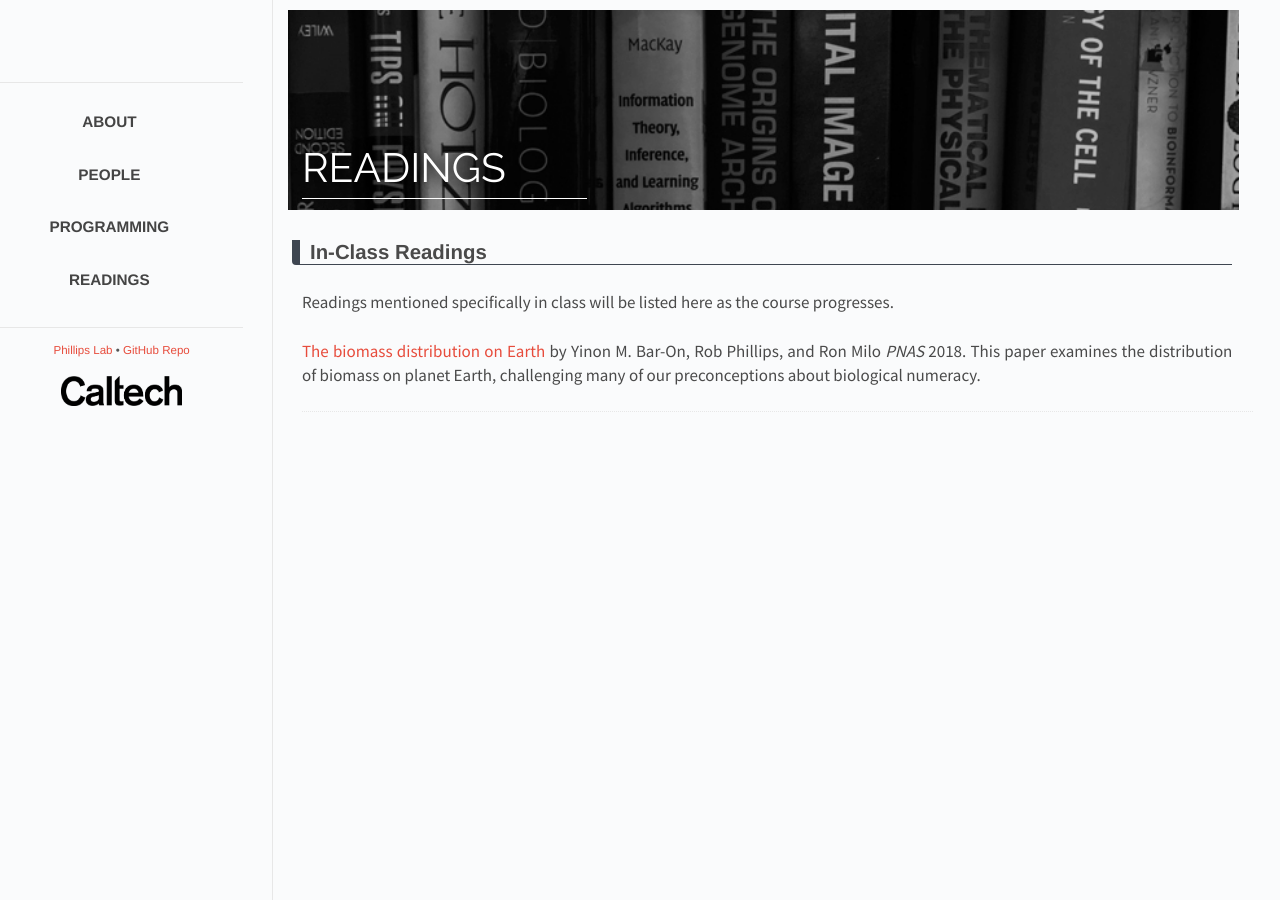
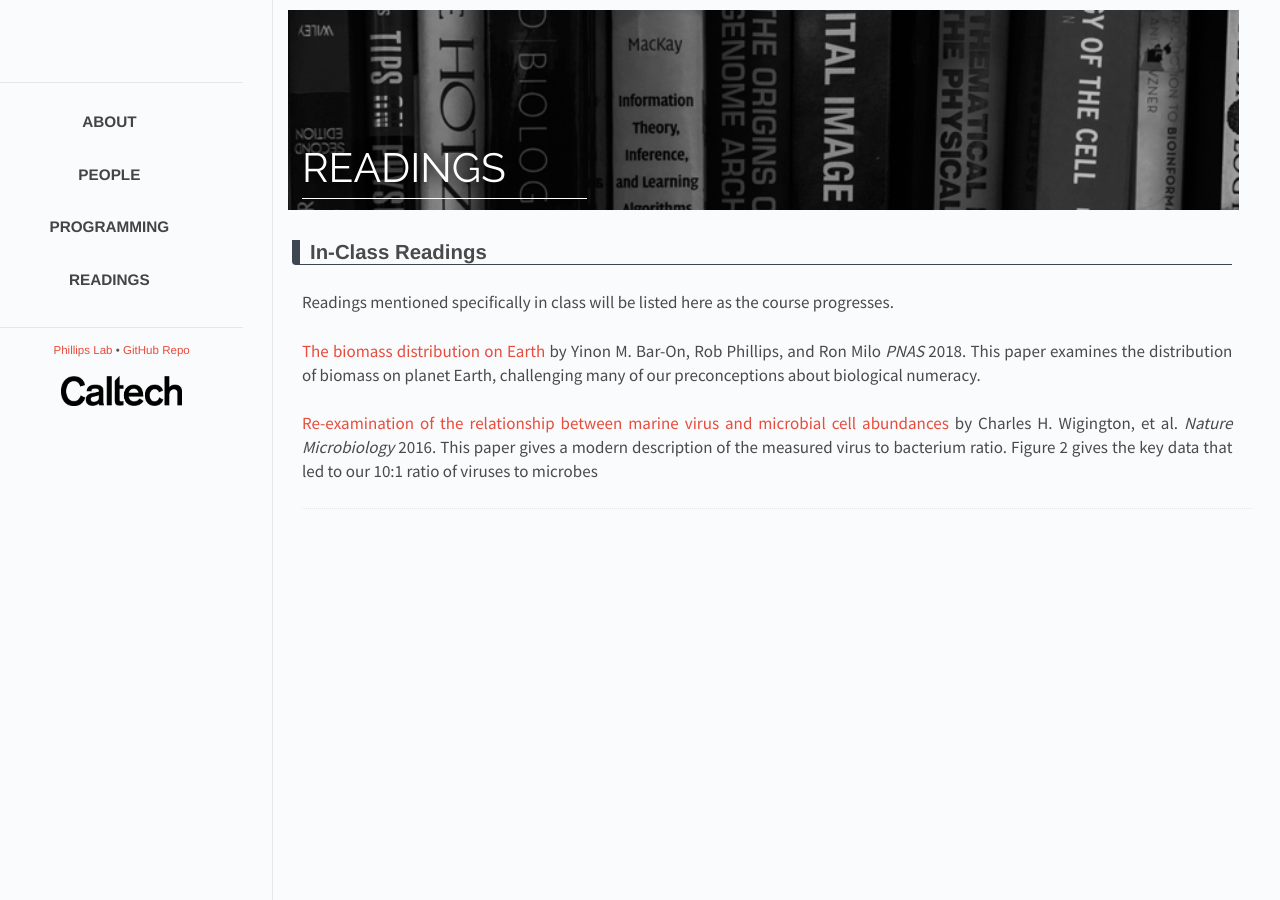
Before and after one commit to RPGroup-PBoC/ncbs_pboc, a Jekyll site: the page built from _posts/2017-01-24-readings.md, in a window 1280 px wide. Built offline with Jekyll 4.4.1, drawn with Linux system fonts in a browser that asks for light colours.

Commit message:
add paper

```diff
--- a/_data/papers.yaml
+++ b/_data/papers.yaml
@@ -4,6 +4,15 @@
   year: 2018
   description: This paper examines the distribution of biomass on planet Earth, challenging many of our preconceptions about biological numeracy.
   link: "http://rpdata.caltech.edu/publications/Bar-On_2018.pdf"
+
+- title: "Re-examination of the relationship between marine virus and microbial cell abundances"
+  author: Charles H. Wigington, et al.
+  journal: Nature Microbiology
+  year: 2016
+  description: This paper gives a modern description of the measured virus to bacterium ratio. Figure 2 gives the key data that led to our 10:1 ratio of viruses to microbes
+  link: "http://www.rpdata.caltech.edu/courses/course_papers/Naturemicrobiology_Wigington_2016.pdf"
+
+
 
 # - title: "Models in Biology: Accurate Descriptions of Our Pathetic Thinking"
 #   author: Jeremy Gunawardena
```
